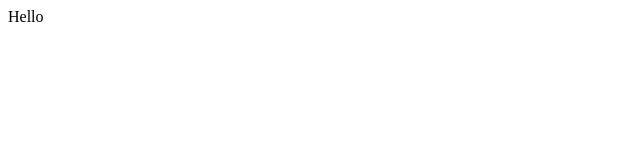
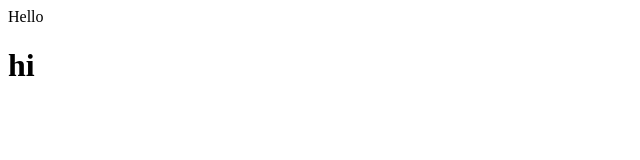
Before and after one commit to codimario/TestRepo, a plain HTML site: page index.html in a window 1280 px wide. Shown: the full height of the page, 0-640 px from the left. Drawn offline with Linux system fonts and the light colour scheme.

Commit message:
add title

```diff
--- a/index.html
+++ b/index.html
@@ -1 +1,2 @@
 <p>Hello</p>
+<h1>hi</p>
```
